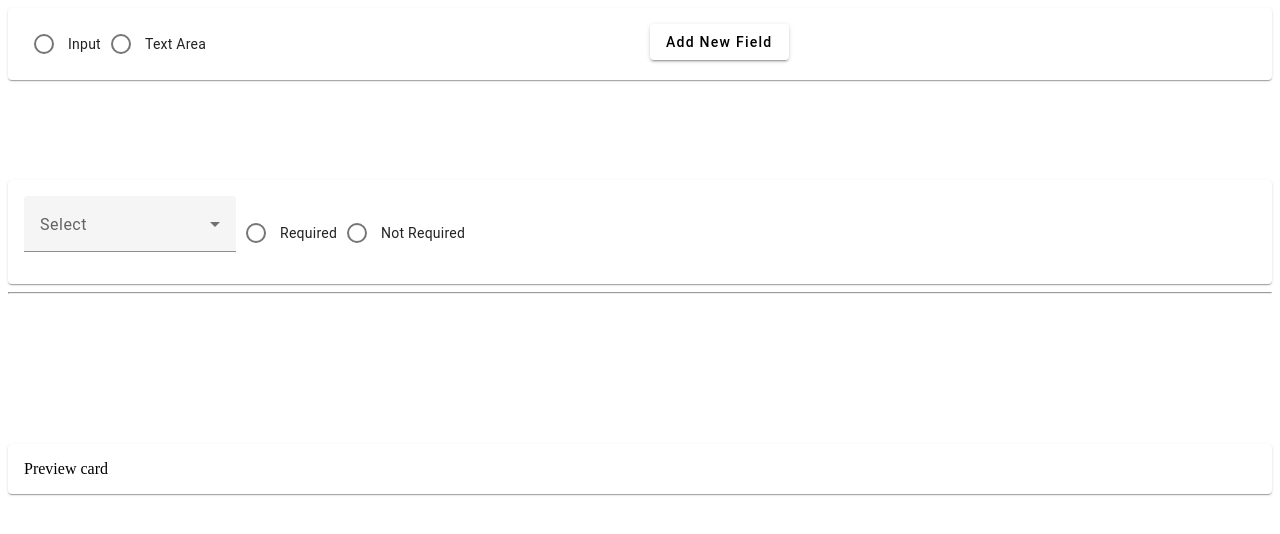
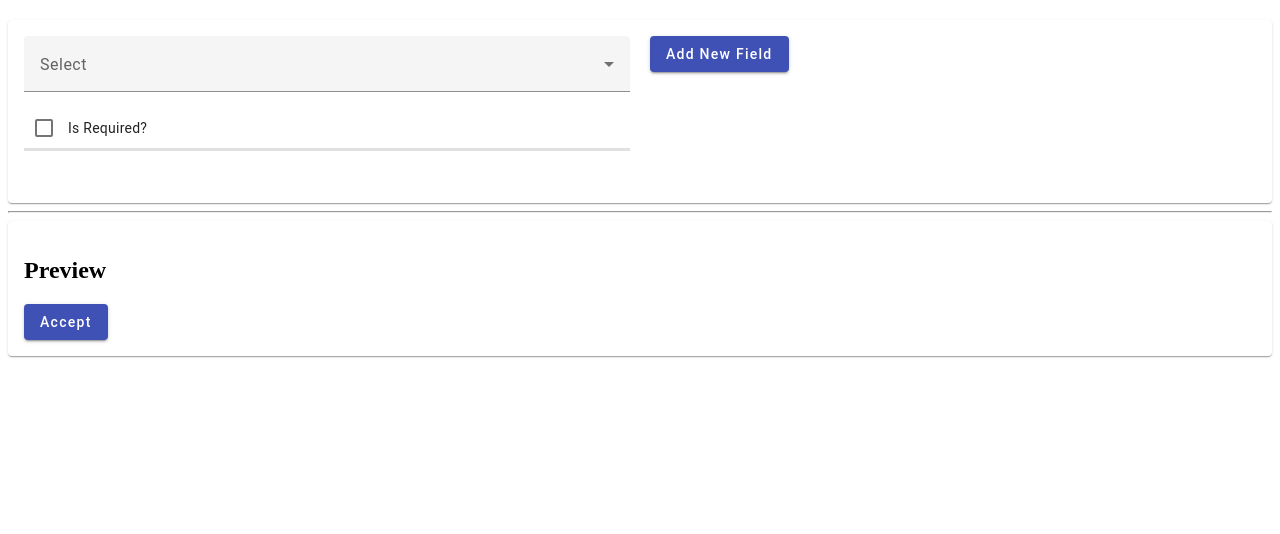
Before and after one commit to PujanZZ/formly-form, an Angular app: page / in a window 1280 px wide. Shown: the top 534 px of the page. Built offline with nearby package versions, Linux system fonts and the light colour scheme; what @ngx-formly/core, @ngx-formly/material would draw is missing.

Commit message:
3 files modified

```diff
--- a/src/app/app.module.ts
+++ b/src/app/app.module.ts
@@ -20,6 +20,7 @@ import { FormlyModule } from '@ngx-formly/core';
 import { FormlyMaterialModule } from '@ngx-formly/material';
 import { MatSelectModule } from '@angular/material/select';
 import { Formlyv2Component } from './formlyv2/formlyv2.component';
+import { MatCheckboxModule } from '@angular/material/checkbox';
 
 @NgModule({
   imports: [
@@ -34,6 +35,7 @@ import { Formlyv2Component } from './formlyv2/formlyv2.component';
     MatInputModule,
     MatSelectModule,
     ReactiveFormsModule,
+    MatCheckboxModule,
     FormlyModule,
     FormlyMaterialModule,
     FormlyModule.forRoot({
--- a/src/app/formlyv2/formlyv2.component.html
+++ b/src/app/formlyv2/formlyv2.component.html
@@ -1,31 +1,76 @@
-<mat-card>
+<mat-card style="margin-top: 20px">
   <mat-card-content>
     <form [formGroup]="form">
       <div class="container">
         <div class="left">
-          <ng-container *ngIf="form.controls['radio_button'].value === '1'">
           <mat-form-field appearance="fill">
-              <mat-label>Input</mat-label>
-              <input formControlName="field_type" matInput />
+            <mat-label>Select</mat-label>
+            <mat-select formControlName="multi_select">
+              <mat-option *ngFor="let l of listInput" [value]="l">{{
+                l
+              }}</mat-option>
+            </mat-select>
           </mat-form-field>
-          </ng-container>
 
-          <ng-container *ngIf="form.controls['radio_button'].value === '2'">
+          <!-- <mat-radio-group
+            aria-label="Select an option"
+            formControlName="is_required"
+          >
+            <mat-radio-button value="false">Required</mat-radio-button>
+            <mat-radio-button value="true">Not Required</mat-radio-button>
+          </mat-radio-group> -->
+
+          <ng-container (ngSubmit)="submit(model)">
+            <mat-checkbox formControlName="is_checked"
+              >Is Required?</mat-checkbox
+            ></ng-container
+          >
+
+          <mat-divider></mat-divider>
+          <mat-divider></mat-divider>
+          <mat-divider></mat-divider>
+          <br />
+          <br />
+          <div class="seldiv">
+            <!-- <ng-container>
               <mat-form-field appearance="fill">
-              <mat-label>Text Area</mat-label>
+                <mat-label>Input Field</mat-label>
+                <input matInput formControlName="field_type" />
+              </mat-form-field>
+            </ng-container> -->
+
+            <!-- <ng-container
+              *ngIf="form.controls['multi_select'].value.includes('textarea')"
+            >
+              <mat-form-field appearance="fill">
+                <mat-label>Textarea Field</mat-label>
                 <textarea matInput formControlName="textareaField"></textarea>
               </mat-form-field>
             </ng-container>
 
-          <mat-radio-group
-            aria-label="Select an option"
-            formControlName="radio_button"
+            <ng-container
+              *ngIf="form.controls['multi_select'].value.includes('selector')"
             >
-            <mat-radio-button value="1">Input</mat-radio-button>
-            <mat-radio-button value="2">Text Area</mat-radio-button>
+              <mat-form-field appearance="fill">
+                <mat-label>Cars</mat-label>
+                <mat-select matNativeControl>
+                  <mat-option value="1">Volvo</mat-option>
+                  <mat-option value="2">test</mat-option>
+                  <mat-option value="2">test2</mat-option>
+                </mat-select>
+              </mat-form-field>
+            </ng-container>
+
+            <ng-container
+              *ngIf="form.controls['multi_select'].value.includes('radio')"
+            >
+              <mat-radio-group aria-label="Select an option">
+                <mat-radio-button value="1">Option 1</mat-radio-button>
+                <mat-radio-button value="2">Option 2</mat-radio-button>
               </mat-radio-group>
+            </ng-container> -->
           </div>
-
+        </div>
         <div class="right">
           <div formArrayName="option">
             <div *ngFor="let opt of option.controls; let i = index">
@@ -36,12 +81,13 @@
               <button
                 style="margin: 5px"
                 mat-raised-button
+                color="warn"
                 (click)="removeOptions(i)"
               >
                 Remove Option
               </button>
             </div>
-            <button mat-raised-button (click)="addOptions()">
+            <button mat-raised-button color="primary" (click)="addOptions()">
               Add New Field
             </button>
           </div>
@@ -51,52 +97,28 @@
   </mat-card-content>
 </mat-card>
 
-<mat-card style="margin-top: 100px">
+<hr />
+
+<mat-card>
   <mat-card-content>
-    <form [formGroup]="form">
-      <mat-form-field appearance="fill">
-        <mat-label>Select</mat-label>
-        <mat-select formControlName="multi_select" multiple>
-          <!-- <mat-option value="input">Input</mat-option>
-          <mat-option value="textarea">TextArea</mat-option> -->
-          <mat-option *ngFor="let l of listInput" [value]="l">{{
-            l
-          }}</mat-option>
-        </mat-select>
-      </mat-form-field>
-
-      <mat-radio-group
-        aria-label="Select an option"
-        formControlName="radio_button"
-      >
-        <mat-radio-button value="hide">Required</mat-radio-button>
-        <mat-radio-button value="show">Not Required</mat-radio-button>
-      </mat-radio-group>
-
-      <div class="seldiv">
+    <h2>Preview</h2>
+    <form [formGroup]="form" (ngSubmit)="submit(model)">
       <ng-container
         *ngIf="form.controls['multi_select'].value.includes('input')"
       >
-          <mat-form-field appearance="fill">
-            <mat-label>Input Field</mat-label>
-            <input matInput formControlName="field_type" />
-          </mat-form-field>
+        <formly-form
+          [model]="model"
+          [fields]="fields"
+          [options]="options"
+          [form]="form"
+        >
+          <button type="submit" mat-button color="accent">Submit</button>
+        </formly-form>
       </ng-container>
+    </form>
 
-        <ng-container
-          *ngIf="form.controls['multi_select'].value.includes('textarea')"
-        >
-          <mat-form-field appearance="fill">
-            <mat-label>Textarea Field</mat-label>
-            <textarea matInput formControlName="textareaField"></textarea>
-          </mat-form-field>
-        </ng-container>
-      </div>
-    </form>
+    <button (click)="submit(model)" mat-raised-button color="primary">
+      Accept
+    </button>
   </mat-card-content>
 </mat-card>
-
-<hr />
-<mat-card style="margin-top:150px">
-  <mat-card-content>Preview card</mat-card-content>
-</mat-card>
--- a/src/app/formlyv2/formlyv2.component.ts
+++ b/src/app/formlyv2/formlyv2.component.ts
@@ -1,5 +1,5 @@
 import { Component, OnInit } from '@angular/core';
-import { FormArray, FormControl, FormGroup } from '@angular/forms';
+import { FormArray, FormControl, FormGroup, Validators } from '@angular/forms';
 import { FormlyFieldConfig, FormlyFormOptions } from '@ngx-formly/core';
 
 @Component({
@@ -10,31 +10,66 @@ import { FormlyFieldConfig, FormlyFormOptions } from '@ngx-formly/core';
 export class Formlyv2Component implements OnInit {
   form = new FormGroup({
     field_type: new FormControl(),
-    field_type2: new FormControl(),
     textareaField: new FormControl(),
     option: new FormArray([]),
-    is_required: new FormControl(''),
+    is_required: new FormControl(),
+    is_checked: new FormControl(false),
     radio_button: new FormControl(''),
     multi_select: new FormControl(''),
   });
 
-  model = {};
+  model: any = {};
   options: FormlyFormOptions = {};
 
-  fields: FormlyFieldConfig[] = [];
+  fields: FormlyFieldConfig[] = [
+    {
+      key: 'InputField',
+      type: 'input',
+      props: {
+        label: 'Input Field',
+        placeholder: '',
+        description: 'Description',
+        required: this.form.controls['is_checked'].value,
+      },
+    },
+  ];
 
-  listInput: string[] = ['input', 'textarea'];
+  listInput: string[] = ['input', 'textarea', 'selector', 'radio'];
 
-  constructor() {}
+  constructor() {
+    this.form.controls['is_required'].valueChanges.subscribe((value) => {
+      const fieldControl = this.form.get('field_type');
+      const textareaControl = this.form.get('textareaField');
+
+      if (value == 'false') {
+        fieldControl.setValidators([Validators.required]);
+        textareaControl.setValidators([Validators.required]);
+      } else {
+        fieldControl.clearValidators();
+        textareaControl.clearValidators();
+      }
+
+      fieldControl.updateValueAndValidity();
+      textareaControl.updateValueAndValidity();
+    });
+  }
 
   ngOnInit() {}
+
+  submit(model: any): void {
+    console.log(this.model);
+  }
 
   get option() {
     return this.form.controls['option'] as FormArray;
   }
 
+  get input() {
+    return this.form.controls['field_type'] as FormControl;
+  }
+
   addOptions() {
-    this.option.push(new FormControl(''));
+    this.option.push(new FormControl());
   }
 
   removeOptions(index: number) {
```
Lines whose indentation alone changed are shown as unchanged.
